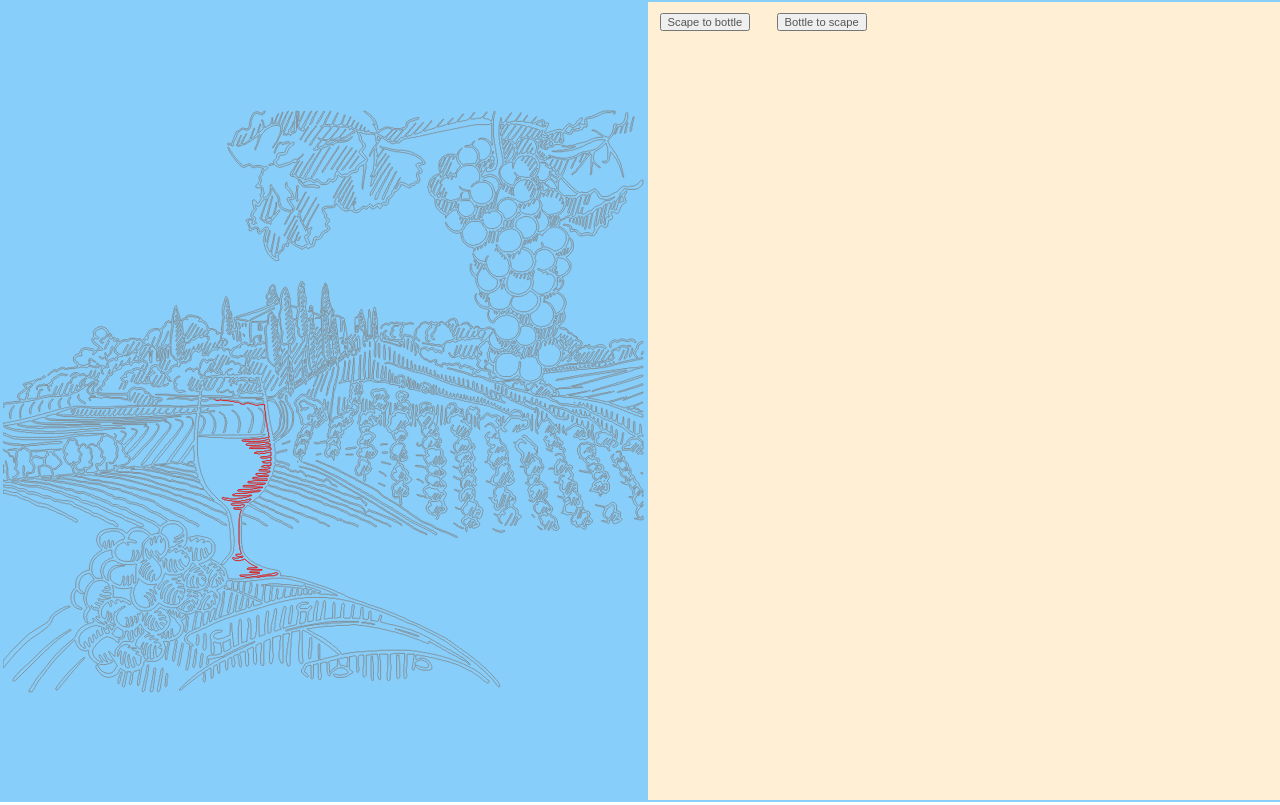
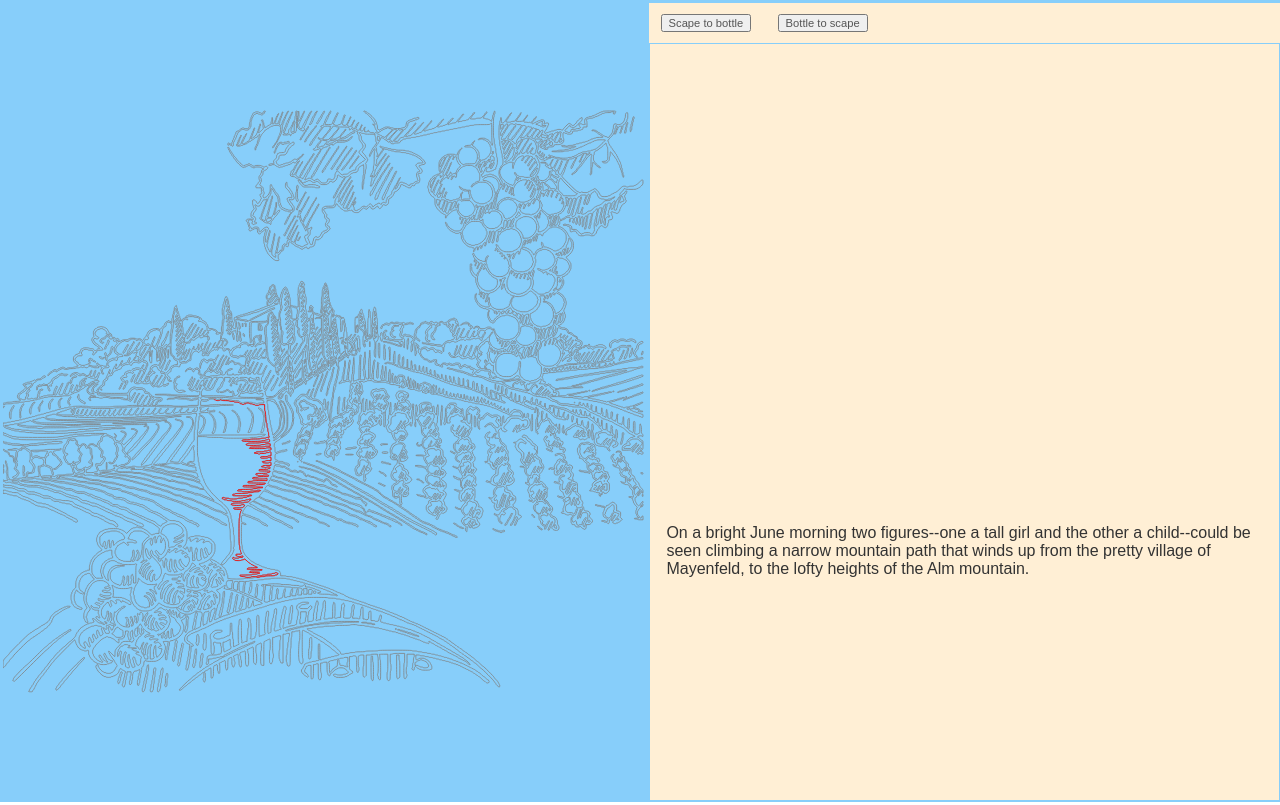
Before and after one commit to larsvers/wine-quality, a website with bundled scripts: page index.html in a window 1280 px wide. Built offline with nearby package versions, Linux system fonts and the light colour scheme.

Commit message:
Add scrolling mechanic

```diff
--- a/css/style.scss
+++ b/css/style.scss
@@ -1,5 +1,8 @@
 body {
   margin: 0;
+  // set overflow to hidden everywhere
+  // apart from the scrolly container
+  overflow: hidden;
 }
 
 div {
@@ -13,6 +16,7 @@ div {
   flex-wrap: wrap;
   width: 100vw;
   height: 100vh;
+  overflow: hidden;
 }
 #visual-container {
   position: relative;
@@ -27,6 +31,13 @@ div {
 }
 .wrapper {
   min-width: 400px; // the paralell divs will wrap at 800px screensize
+  overflow: hidden;
+}
+
+// Make the text wrapper scrollable.
+#text-wrap {
+  position: absolute;
+  overflow: auto;
 }
 
 // Buttons
@@ -49,3 +60,10 @@ button {
 #wine-scape {
   stroke-miterlimit: 1;
 }
+
+// The text
+.section {
+  font-family: Arial;
+  color: #333;
+  padding: 30rem 1rem;
+}
--- /dev/null
+++ b/data/scrolldata.csv
@@ -0,0 +1,12 @@
+index,text
+0,"On a bright June morning two figures--one a tall girl and the other
+a child--could be seen climbing a narrow mountain path that winds up
+from the pretty village of Mayenfeld, to the lofty heights of the Alm
+mountain."
+1,"In spite of the hot June sun the child was clothed as if to
+keep off the bitterest frost."
+2,"She did not look more than five years
+old, but what her natural figure was like would be hard to say, for
+she had on apparently two dresses, one above the other, and over these
+a thick red woolen shawl. Her small feet were shod in thick, nailed
+mountain-shoes."
--- a/index.html
+++ b/index.html
@@ -15,8 +15,10 @@
         </div>
       </div>
       <div class="wrapper" id="text-container">
-        <button id="scape-to-bottle">Scape to bottle</button>
-        <button id="bottle-to-scape">Bottle to scape</button>
+        <div id="text-wrap">
+          <button id="scape-to-bottle">Scape to bottle</button>
+          <button id="bottle-to-scape">Bottle to scape</button>
+        </div>
       </div>
     </div>
 
--- a/package.json
+++ b/package.json
@@ -23,6 +23,7 @@
     "rollup-plugin-scss": "^2.5.0"
   },
   "dependencies": {
+    "d3-fetch": "^1.2.0",
     "d3-selection": "^1.4.1",
     "flubber": "^0.4.2",
     "gsap": "file:gsap-bonus.tgz"
--- a/src/app/init.js
+++ b/src/app/init.js
@@ -1,11 +1,12 @@
 import { select } from 'd3-selection/src/index';
+import { csv } from 'd3-fetch/src/index';
 import scape from '../../static/wine-scape-s';
 import glass from '../../static/wine-glass';
 import bottle from '../../static/wine-bottle';
 
 import update from './update';
 
-function init() {
+function buildVisual() {
   const svg = select('#svg-main');
   const scapeGroup = svg.append('g').attr('id', 'scape-group');
   const bottleGroup = svg.append('g').attr('id', 'bottle-group');
@@ -44,10 +45,31 @@ function init() {
     .style('fill', 'none')
     .style('stroke-width', 1)
     .style('visibility', 'none');
+}
+
+function buildStory(data) {
+  const container = select('#text-wrap');
+
+  // Set up the text.
+  container
+    .selectAll('section')
+    .data(data)
+    .join('div')
+    .attr('class', d => `section section-${d.index}`)
+    .html(d => d.text);
+}
+
+function ready(data) {
+  buildVisual();
+  buildStory(data);
 
   update();
 
   window.addEventListener('resize', update);
 }
 
+function init() {
+  csv('../../data/scrolldata.csv').then(ready);
+}
+
 export default init;
--- a/src/app/update.js
+++ b/src/app/update.js
@@ -1,11 +1,21 @@
 import { select, selection } from 'd3-selection/src/index';
 import { gsap } from 'gsap/all';
 import { MorphSVGPlugin } from 'gsap/src/MorphSVGPlugin';
+import { ScrollTrigger } from 'gsap/src/ScrollTrigger';
 
-gsap.registerPlugin(MorphSVGPlugin);
+gsap.registerPlugin(MorphSVGPlugin, ScrollTrigger);
 
 // Utils
 // -----
+
+/**
+ * Set height of scrollydiv deterministically. It's flex-wrap, which
+ * is a fucker to set otherwise (if at all possible).
+ */
+function setWrapHeight() {
+  const contHeight = select('#text-container').node().offsetHeight;
+  select('#text-wrap').style('height', `${contHeight}px`);
+}
 
 function isSelection(el) {
   if (typeof el === 'string') return false;
@@ -174,6 +184,7 @@ function setListener() {
 
 // Main function.
 function update() {
+  setWrapHeight();
   getGlassTransform();
   getBottleTransform();
   setTransforms();
```
Also changed, not shown: 1 other file.
